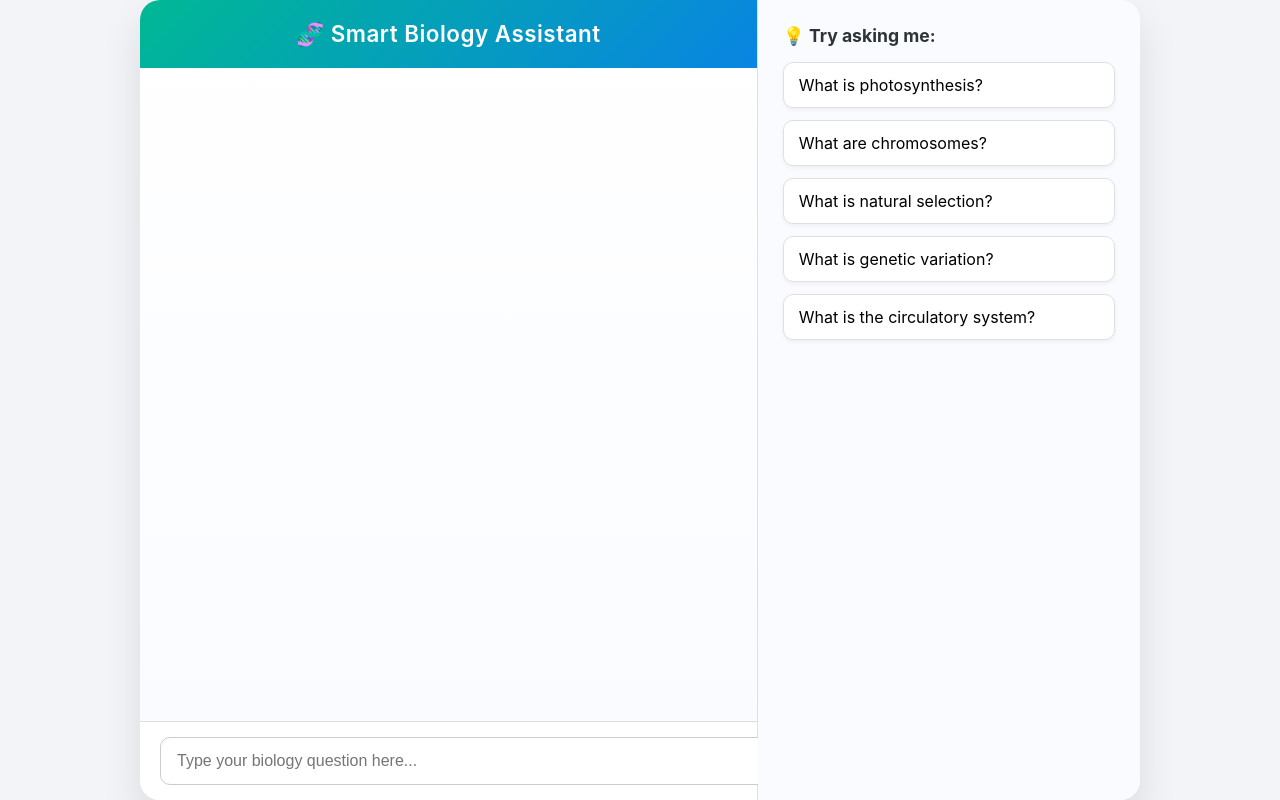
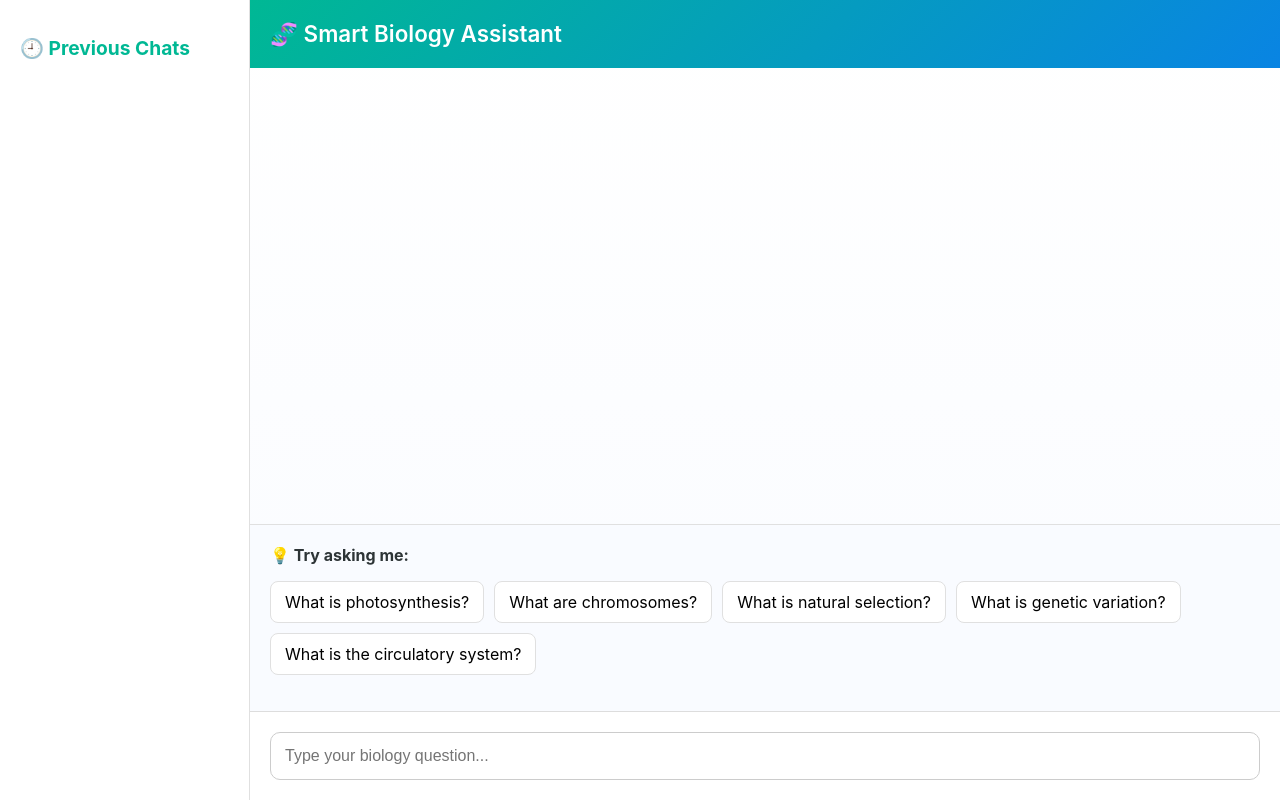
Before and after one commit to amancodes8/Chatbot, a Flask app: page / in a window 1280 px wide. Run offline with Flask 3, Linux system fonts and the light colour scheme; parts of the project's set-up code (start-up, migrations or seed data) failed here and were passed over.

Commit message:
changed ui

```diff
--- a/templates/index.html
+++ b/templates/index.html
@@ -5,32 +5,63 @@
   <meta name="viewport" content="width=device-width, initial-scale=1" />
   <title>Smart Biology Assistant</title>
   <style>
+    * {
+      box-sizing: border-box;
+    }
+
     body {
       margin: 0;
       font-family: 'Inter', sans-serif;
-    background: #f3f4f8;
+      background: #f0f2f5;
       height: 100vh;
       display: flex;
-    justify-content: center;
-    align-items: stretch;
-    overflow: hidden;
     }
 
-  .chat-wrapper {
+    .layout {
       display: flex;
-    width: 1000px;
-    max-width: 100%;
-    background: #ffffff;
-    border-radius: 20px;
-    overflow: hidden;
-    box-shadow: 0 20px 40px rgba(0, 0, 0, 0.1);
+      flex: 1;
+      height: 100%;
+      width: 100%;
     }
 
-  .chat-container {
-    width: 65%;
+    .sidebar {
+      width: 250px;
+      background: #ffffff;
+      border-right: 1px solid #e0e0e0;
+      padding: 20px;
+      overflow-y: auto;
+    }
+
+    .sidebar h2 {
+      font-size: 1.2em;
+      margin-bottom: 16px;
+      color: #00b894;
+    }
+
+    .sidebar ul {
+      list-style: none;
+      padding: 0;
+      margin: 0;
+    }
+
+    .sidebar li {
+      padding: 10px 12px;
+      margin-bottom: 10px;
+      background: #f7f9fa;
+      border-radius: 8px;
+      font-size: 0.9em;
+      cursor: pointer;
+      transition: background 0.2s;
+    }
+
+    .sidebar li:hover {
+      background: #e0f7f1;
+    }
+
+    .chat-area {
+      flex: 1;
       display: flex;
       flex-direction: column;
-    border-right: 1px solid #e0e0e0;
       background: linear-gradient(to bottom, #ffffff, #f9fbff);
     }
 
@@ -38,10 +69,8 @@
       background: linear-gradient(135deg, #00b894, #0984e3);
       color: white;
       padding: 20px;
-    text-align: center;
       font-size: 1.4em;
       font-weight: 600;
-    letter-spacing: 0.5px;
     }
 
     .chat-messages {
@@ -51,118 +80,135 @@
     }
 
     .message {
-    margin-bottom: 20px;
       max-width: 80%;
+      margin-bottom: 18px;
       padding: 14px 18px;
       border-radius: 18px;
-    font-size: 0.95em;
       line-height: 1.5;
       box-shadow: 0 4px 8px rgba(0,0,0,0.05);
     }
 
-  .message.user {
+    .user {
+      align-self: flex-end;
       background: #00b894;
       color: white;
-    align-self: flex-end;
       border-bottom-right-radius: 4px;
     }
 
-  .message.bot {
+    .bot {
+      align-self: flex-start;
       background: #ecf0f3;
       color: #333;
-    align-self: flex-start;
       border-bottom-left-radius: 4px;
     }
 
-  .message.bot .button-container {
-    margin-top: 12px;
+    .button-container {
       display: flex;
       gap: 10px;
+      margin-top: 12px;
     }
 
     .button-container button {
       padding: 8px 16px;
+      border: none;
+      border-radius: 8px;
       background-color: #00cec9;
       color: white;
-    border: none;
-    border-radius: 8px;
       font-weight: 500;
       cursor: pointer;
-    transition: background-color 0.2s ease;
-  }
-
-  .button-container button:hover {
-    background-color: #00bfa6;
     }
 
     .chat-input {
-    padding: 15px 20px;
+      padding: 20px;
       border-top: 1px solid #ddd;
-    background-color: #ffffff;
+      background: #fff;
     }
 
     #user-input {
       width: 100%;
-    padding: 14px 16px;
-    font-size: 1em;
+      padding: 14px;
       border: 1px solid #ccc;
       border-radius: 10px;
-    outline: none;
-    transition: border-color 0.3s;
+      font-size: 1em;
     }
 
-  #user-input:focus {
-    border-color: #00b894;
+    .suggested {
+      padding: 20px;
+      border-top: 1px solid #e0e0e0;
+      background: #f9fbff;
     }
 
-  .sample-questions {
-    width: 35%;
-    background: #f9fbff;
-    padding: 25px;
-    overflow-y: auto;
+    .suggested h3 {
+      margin: 0 0 12px 0;
+      font-size: 1em;
+      color: #2d3436;
     }
 
-  .sample-questions h3 {
-    margin-top: 0;
-    font-size: 1.1em;
-    color: #2d3436;
-    margin-bottom: 16px;
+    .suggested ul {
+      display: flex;
+      flex-wrap: wrap;
+      gap: 10px;
+      list-style: none;
+      padding: 0;
     }
 
-  .sample-questions ul {
-    list-style: none;
-    padding: 0;
-    margin: 0;
+    .suggested li {
+      background: #fff;
+      border: 1px solid #e0e0e0;
+      padding: 10px 14px;
+      border-radius: 8px;
+      cursor: pointer;
+      transition: 0.2s;
     }
 
-  .sample-questions li {
-    background-color: #ffffff;
-    padding: 12px 15px;
-    margin-bottom: 12px;
-    border-radius: 10px;
-    cursor: pointer;
-    transition: all 0.2s ease;
-    border: 1px solid #e0e0e0;
-    box-shadow: 0 2px 4px rgba(0,0,0,0.05);
+    .suggested li:hover {
+      background: #e8faff;
+      border-color: #00b894;
+      color: #00b894;
     }
 
-  .sample-questions li:hover {
-    background-color: #e8faff;
-    border-color: #00b894;
-    color: #00b894;
+    @media (max-width: 768px) {
+      .layout {
+        flex-direction: column;
+      }
+
+      .sidebar {
+        display: none;
+      }
+
+      .chat-header {
+        font-size: 1.1em;
+      }
+
+      .chat-messages {
+        padding: 12px;
+      }
+
+      .chat-input {
+        padding: 12px;
+      }
+
+      .suggested ul {
+        flex-direction: column;
+      }
     }
   </style>
 </head>
 <body>
-<div class="chat-wrapper">
-  <div class="chat-container" id="chat-container">
+  <div class="layout">
+    <div class="sidebar">
+      <h2>🕘 Previous Chats</h2>
+      <ul id="chat-history">
+        <!-- Dynamically populated -->
+      </ul>
+    </div>
+
+    <div class="chat-area">
       <div class="chat-header">🧬 Smart Biology Assistant</div>
+
       <div class="chat-messages" id="chat-messages"></div>
-    <div class="chat-input">
-      <input type="text" id="user-input" placeholder="Type your biology question here..." autocomplete="off" />
-    </div>
-  </div>
-  <div class="sample-questions">
+
+      <div class="suggested">
         <h3>💡 Try asking me:</h3>
         <ul>
           <li onclick="fillSample('What is photosynthesis?')">What is photosynthesis?</li>
@@ -172,57 +218,58 @@
           <li onclick="fillSample('What is the circulatory system?')">What is the circulatory system?</li>
         </ul>
       </div>
+
+      <div class="chat-input">
+        <input type="text" id="user-input" placeholder="Type your biology question..." />
+      </div>
+    </div>
   </div>
 
   <script>
     const chatMessages = document.getElementById('chat-messages');
     const userInput = document.getElementById('user-input');
+    const chatHistory = document.getElementById('chat-history');
+    let historyCount = 0;
 
     function appendMessage(text, sender, buttons = false) {
-    const msgDiv = document.createElement('div');
-    msgDiv.classList.add('message', sender);
+      const msg = document.createElement('div');
+      msg.className = `message ${sender}`;
+      if (buttons) {
+        msg.innerHTML = `<div>${text}</div>`;
+        const btnContainer = document.createElement('div');
+        btnContainer.className = 'button-container';
 
-    if (buttons) {
-      msgDiv.innerHTML = `<div>${text}</div>`;
-      const buttonContainer = document.createElement('div');
-      buttonContainer.className = 'button-container';
+        const yesBtn = document.createElement('button');
+        yesBtn.innerText = 'Yes';
+        yesBtn.onclick = () => sendAIConfirmation('__yes__');
 
-      const yesButton = document.createElement('button');
-      yesButton.textContent = 'Yes';
-      yesButton.onclick = () => sendAIConfirmation('__yes__');
+        const noBtn = document.createElement('button');
+        noBtn.innerText = 'Skip';
+        noBtn.onclick = () => sendAIConfirmation('__no__');
 
-      const noButton = document.createElement('button');
-      noButton.textContent = 'Skip';
-      noButton.onclick = () => sendAIConfirmation('__no__');
-
-      buttonContainer.appendChild(yesButton);
-      buttonContainer.appendChild(noButton);
-      msgDiv.appendChild(buttonContainer);
+        btnContainer.appendChild(yesBtn);
+        btnContainer.appendChild(noBtn);
+        msg.appendChild(btnContainer);
       } else {
-      msgDiv.textContent = text;
+        msg.textContent = text;
       }
 
-    chatMessages.appendChild(msgDiv);
+      chatMessages.appendChild(msg);
       chatMessages.scrollTop = chatMessages.scrollHeight;
-  }
 
-  async function sendAIConfirmation(response) {
-    appendMessage(response, 'user');
-    try {
-      const apiResponse = await fetch('/ask', {
-        method: 'POST',
-        headers: { 'Content-Type': 'application/json' },
-        body: JSON.stringify({ message: response })
-      });
-      const data = await apiResponse.json();
-      appendMessage(data.response, 'bot');
-    } catch (error) {
-      appendMessage("⚠️ Failed to get response", 'bot');
+      if (sender === 'user') {
+        const item = document.createElement('li');
+        item.textContent = text;
+        item.onclick = () => {
+          userInput.value = text;
+          userInput.focus();
+        };
+        chatHistory.prepend(item);
       }
     }
 
-  async function sendMessage(messageText) {
-    const message = messageText || userInput.value.trim();
+    async function sendMessage(msgText) {
+      const message = msgText || userInput.value.trim();
       if (!message) return;
 
       appendMessage(message, 'user');
@@ -241,21 +288,34 @@
         } else {
           appendMessage(data.response || data.message, 'bot');
         }
-    } catch (error) {
-      appendMessage("⚠️ Sorry, I couldn't connect to the server.", 'bot');
+      } catch (err) {
+        appendMessage("⚠️ Couldn't reach the server.", 'bot');
       }
     }
 
-  userInput.addEventListener('keypress', e => {
-    if (e.key === 'Enter') {
-      sendMessage();
+    async function sendAIConfirmation(value) {
+      appendMessage(value === '__yes__' ? "Yes" : "Skip", 'user');
+      try {
+        const res = await fetch('/ask', {
+          method: 'POST',
+          headers: { 'Content-Type': 'application/json' },
+          body: JSON.stringify({ message: value })
+        });
+        const data = await res.json();
+        appendMessage(data.response, 'bot');
+      } catch {
+        appendMessage("⚠️ Failed to fetch AI response.", 'bot');
       }
-  });
+    }
 
     function fillSample(question) {
       userInput.value = question;
       userInput.focus();
     }
+
+    userInput.addEventListener('keypress', e => {
+      if (e.key === 'Enter') sendMessage();
+    });
   </script>
 </body>
 </html>
```
Lines whose indentation alone changed are shown as unchanged.
